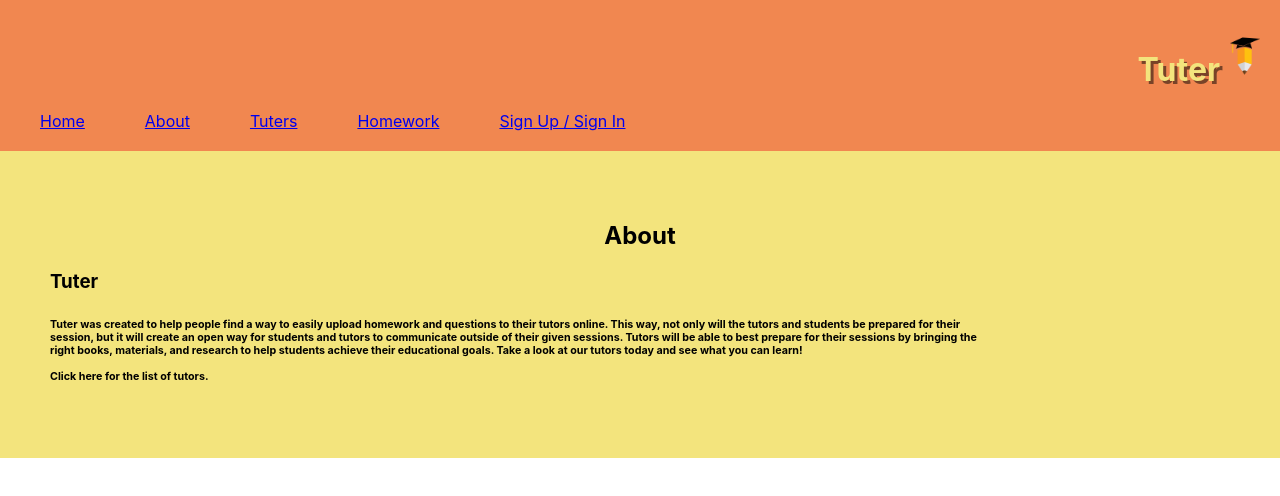
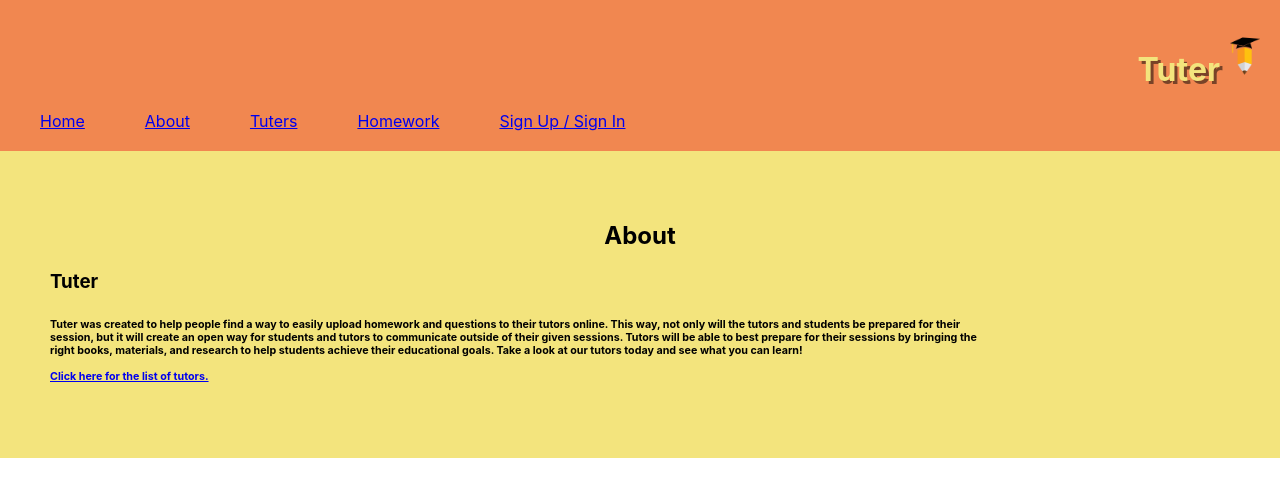
Before and after one commit to thebobfather2/tuterapp, a React (Create React App) app in the folder client/: page /about in a window 1280 px wide. Shown: the top 496 px of the page. Built offline with nearby package versions, Linux system fonts and the light colour scheme.

Commit message:
fixed link to tuters on about

```diff
--- a/client/src/pages/About.js
+++ b/client/src/pages/About.js
@@ -19,7 +19,9 @@ function About () {
             Tutors will be able to best prepare for their sessions by bringing the right books, materials, and research to help
             students achieve their educational goals. Take a look at our tutors today and see what you can learn!
             <br></br>
-            <br></br>Click here for the list of tutors.
+            <br></br>
+
+            <a href="https://tuter.herokuapp.com/tuters">Click here for the list of tutors.</a>
           </h6>
 
         </section>
```
